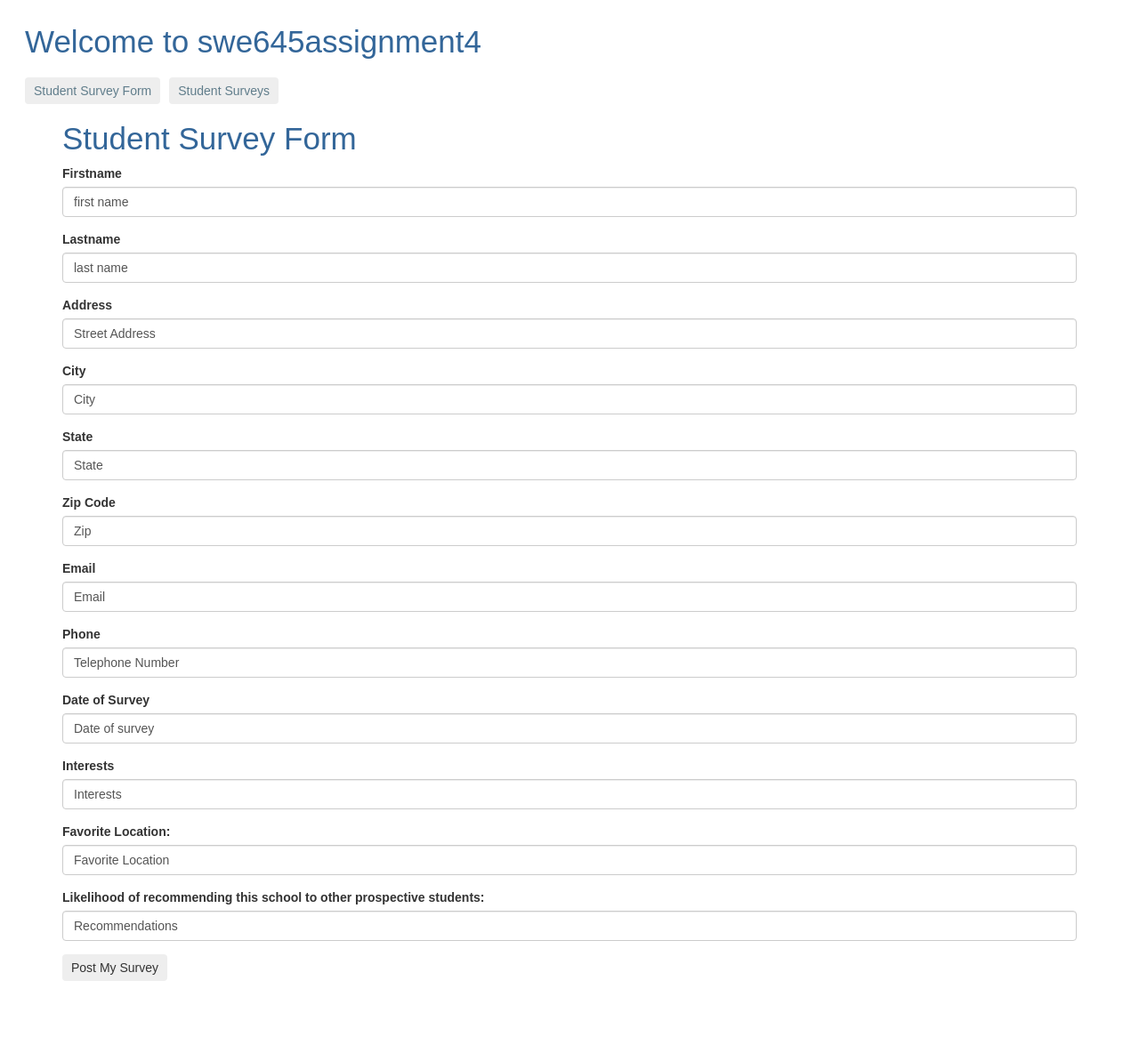
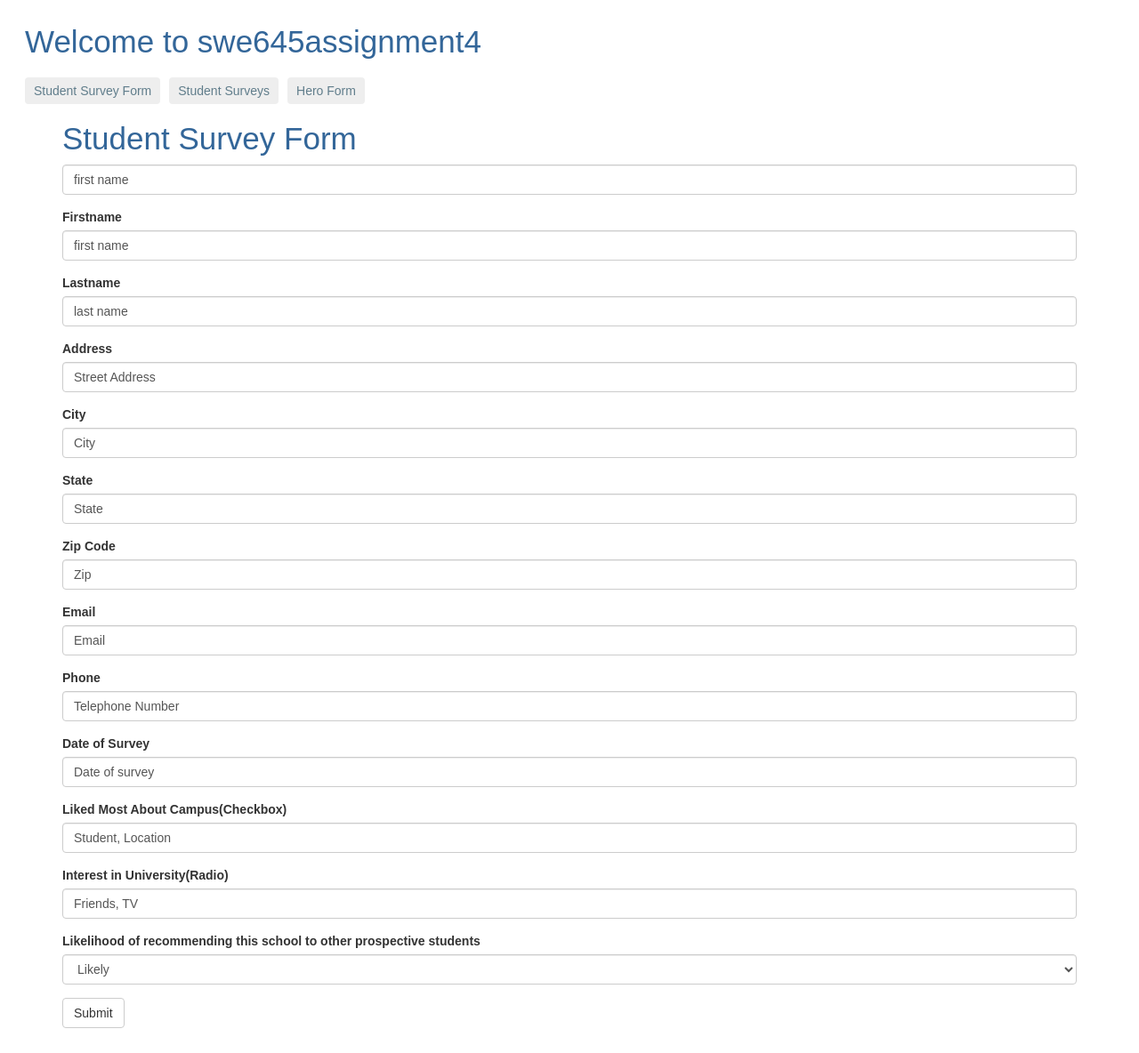
Before and after one commit to GauravBahl/angular_dynamodb_aws, an Angular app in the folder swe645assignment4/: page /student-survey-form in a window 1280 px wide. Shown: the whole page at 89% size. Before the commit the page ends 1131 px from the top, so only its background shows below. Built offline with nearby package versions, Linux system fonts and the light colour scheme.

Commit message:
Added drop down

```diff
--- a/swe645assignment4/src/app/app.component.html
+++ b/swe645assignment4/src/app/app.component.html
@@ -8,6 +8,8 @@
 
     <a routerLink="/student-surveys"> Student Surveys</a>
 
+  <a routerLink="/hero-form"> Hero Form</a>
+
 </nav>
 
 <router-outlet></router-outlet>
--- a/swe645assignment4/src/app/app.component.ts
+++ b/swe645assignment4/src/app/app.component.ts
@@ -1,4 +1,4 @@
-import { Component } from '@angular/core';
+  import { Component } from '@angular/core';
 
 @Component({
   selector: 'app-root',
--- a/swe645assignment4/src/app/student-survey-form/Student.ts
+++ b/swe645assignment4/src/app/student-survey-form/Student.ts
@@ -17,4 +17,5 @@ export class Student {
       //public raffle: string
    )
    {}
+
 }
--- a/swe645assignment4/src/app/student-survey-form/student-survey-form.component.html
+++ b/swe645assignment4/src/app/student-survey-form/student-survey-form.component.html
@@ -1,16 +1,24 @@
 <div class = "container">
    <h1>Student Survey Form</h1>
    <form>
+
+  <div class = "form-group">
+     <input id="name" name="name" class="form-control"
+      required minlength="4" appForbiddenName="bob"
+      [(ngModel)]="model.first_name" #name="ngModel" >
+</div>
+
       <div class = "form-group">
          <label for = "firstname">Firstname</label>
          <input type = "text" class = "form-control" id = "first_name"
-            [(ngModel)] = "model.first_name" name = "first_name">
+            [(ngModel)] = "model.first_name" name = "first_name"
+            required minlength="4">
       </div>
 
       <div class = "form-group">
          <label for = "lastname">Lastname</label>
          <input type = "text" class = "form-control" id = "last_name"
-            [(ngModel)] = "model.last_name" name = "last_name">
+            [(ngModel)] = "model.last_name" name = "last_name" required>
       </div>
 
       <div class = "form-group">
@@ -50,21 +58,42 @@
            [(ngModel)] = "model.date_of_survey" name = "date_of_survey">
      </div>
      <div class = "form-group">
-        <label for = "name">Interests</label>
+       <!-- <form [formGroup]="myForm"> -->
+        <label for = "name">Liked Most About Campus(Checkbox)</label>
         <input type = "text" class = "form-control" id = "hobbies"
            [(ngModel)] = "model.hobbies" name = "hobbies">
+        <!-- <div *ngFor="let data of emails">
+             <input type="checkbox" (change)="onChange(data.email, $event.target.checked)"> {{data.email}}<br>
+        </div> -->
+        <!-- </form> -->
      </div>
+
+
      <div class = "form-group">
-            <label for = "name">Favorite Location: </label>
+            <label for = "name">Interest in University(Radio) </label>
             <input type = "text" class = "form-control" id = "favLocation"
                [(ngModel)] = "model.favLocation" name = "favLocation">
          </div>
      <div class = "form-group">
-        <label for = "name">Likelihood of recommending this school to other prospective students:</label>
-        <input type = "text" class = "form-control" id = "recommend"
-           [(ngModel)] = "model.recommend" name = "recommend">
+        <label for = "recommend">Likelihood of recommending this school to other prospective students</label>
+           <select class="form-control" id="recommend"
+
+                   required
+
+                   [(ngModel)]="model.recommend" name="recommend"
+
+                   #studentOptions="ngModel">
+
+             <option *ngFor="let pow of options" [value]="pow">{{pow}}</option>
+
+           </select>
      </div>
+
+     <input type="submit" class="btn btn-default" (click)="onPost()">
+
    </form>
-   <button (click)="onPost()">Post My Survey</button>
+
+
+
 
 </div>
--- a/swe645assignment4/src/app/student-survey-form/student-survey-form.component.ts
+++ b/swe645assignment4/src/app/student-survey-form/student-survey-form.component.ts
@@ -1,6 +1,7 @@
 import { Component, OnInit } from '@angular/core';
 import { Student } from './Student';
 import { HttpClient } from '@angular/common/http';
+import { FormGroup, FormBuilder, FormArray, FormControl } from '@angular/forms';
 
 @Component({
   selector: 'app-student-survey-form',
@@ -10,18 +11,48 @@ import { HttpClient } from '@angular/common/http';
 
 export class StudentSurveyFormComponent implements OnInit {
 
-   //model = new Product(1,'ProductA');
+  options = ['Likely', 'Very Likely', 'UnLikely'];
 
-  model = new Student("first name", "last name", "Street Address", "City", "State", "Zip", "Email", "Telephone Number", "Date of survey", "Interests", "Recommendations", "Favorite Location");
+  model = new Student("first name", "last name", "Street Address", "City",
+   "State", "Zip", "Email", "Telephone Number", "Date of survey",
+    "Student, Location",
+    this.options[0],
+    "Friends, TV");
+
+
+  // emails = [{ email: "email1" }, { email: "email2" }, { email: "email3" }, { email: 'email4' }];
+  //
+  // myForm: FormGroup;
+
+  // constructor(private fb: FormBuilder) { }
 
   constructor (private http: HttpClient) {  }
 
   ngOnInit() {
+    // this.myForm = this.fb.group({
+    //   useremail: this.fb.array([])
+    // });
   }
+
   onPost() {
-    // add some header
     console.log(this.model);
     let obs = this.http.post('https://12ly4umjs5.execute-api.us-east-1.amazonaws.com/prod/student/', this.model);
-    obs.subscribe((response) => console.log(response));
+    obs.subscribe((response) => this.onSubmitAlert());
   }
+
+  onSubmitAlert(){
+    alert('Form Submitted !');
+  }
+
+  // onChange(email: string, isChecked: boolean) {
+  //   const emailFormArray = <FormArray>this.myForm.controls.useremail;
+  //
+  //   if (isChecked) {
+  //     emailFormArray.push(new FormControl(email));
+  //   } else {
+  //     let index = emailFormArray.controls.findIndex(x => x.value == email)
+  //     emailFormArray.removeAt(index);
+  //   }
+  // }
+
 }
--- a/swe645assignment4/src/app/student-survey-list/student-survey-list.component.ts
+++ b/swe645assignment4/src/app/student-survey-list/student-survey-list.component.ts
@@ -10,6 +10,7 @@ export class StudentSurveyListComponent implements OnInit {
 
   constructor(private http: HttpClient) { }
   studentList;
+
   ngOnInit() {
     let obs = this.http.get('https://12ly4umjs5.execute-api.us-east-1.amazonaws.com/prod/student');
     obs.subscribe((response) => { this.studentList = response; });
```
